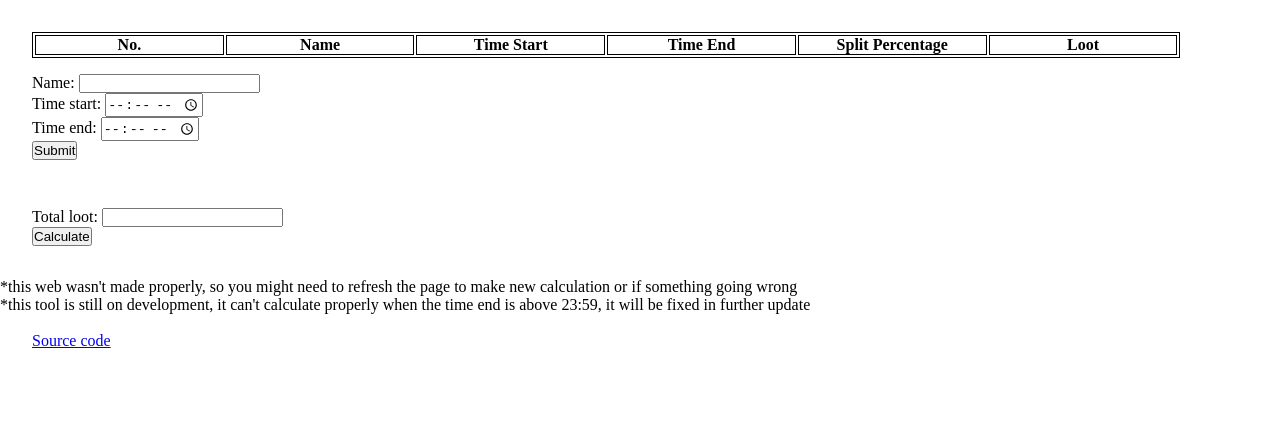
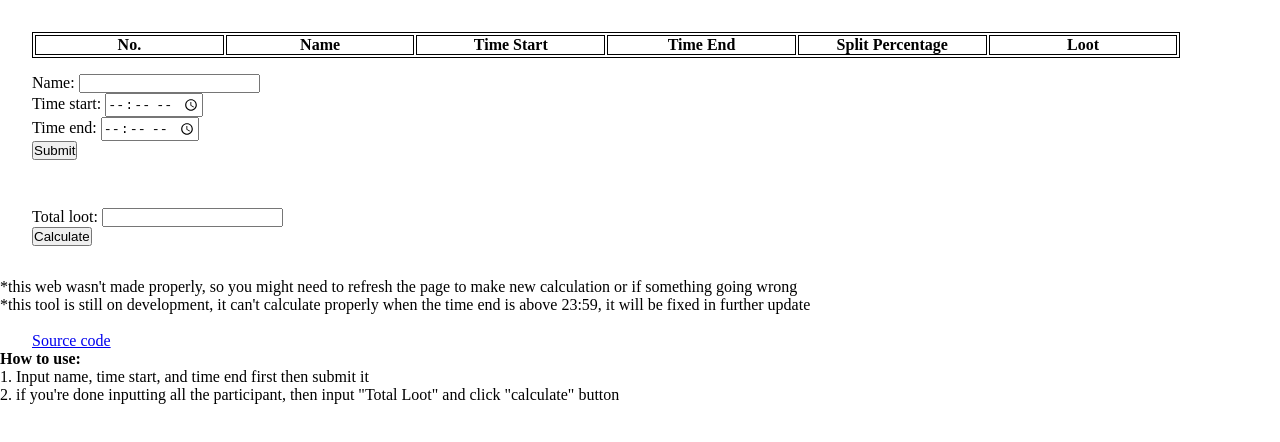
Before and after one commit to Lagxy/Albion-Loot-Split, a plain HTML site: page index.html in a window 1280 px wide. Drawn offline with Linux system fonts and the light colour scheme.

Commit message:
Beta v-0.00.11, adding how to use

```diff
--- a/index.html
+++ b/index.html
@@ -46,6 +46,9 @@
     <p>*this tool is still on development, it can't calculate properly when the time end is above 23:59, it will be fixed in further update</p>
     <br>
     <a href="https://github.com/Lagxy/Albion-Loot-Split">Source code</a>
+    <p style="font-weight: bold;">How to use:</p>
+    <p>1. Input name, time start, and time end first then submit it</p>
+    <p>2. if you're done inputting all the participant, then input "Total Loot" and click "calculate" button</p>
     <script src="script.js"></script>
 </body>
 </html>
```
